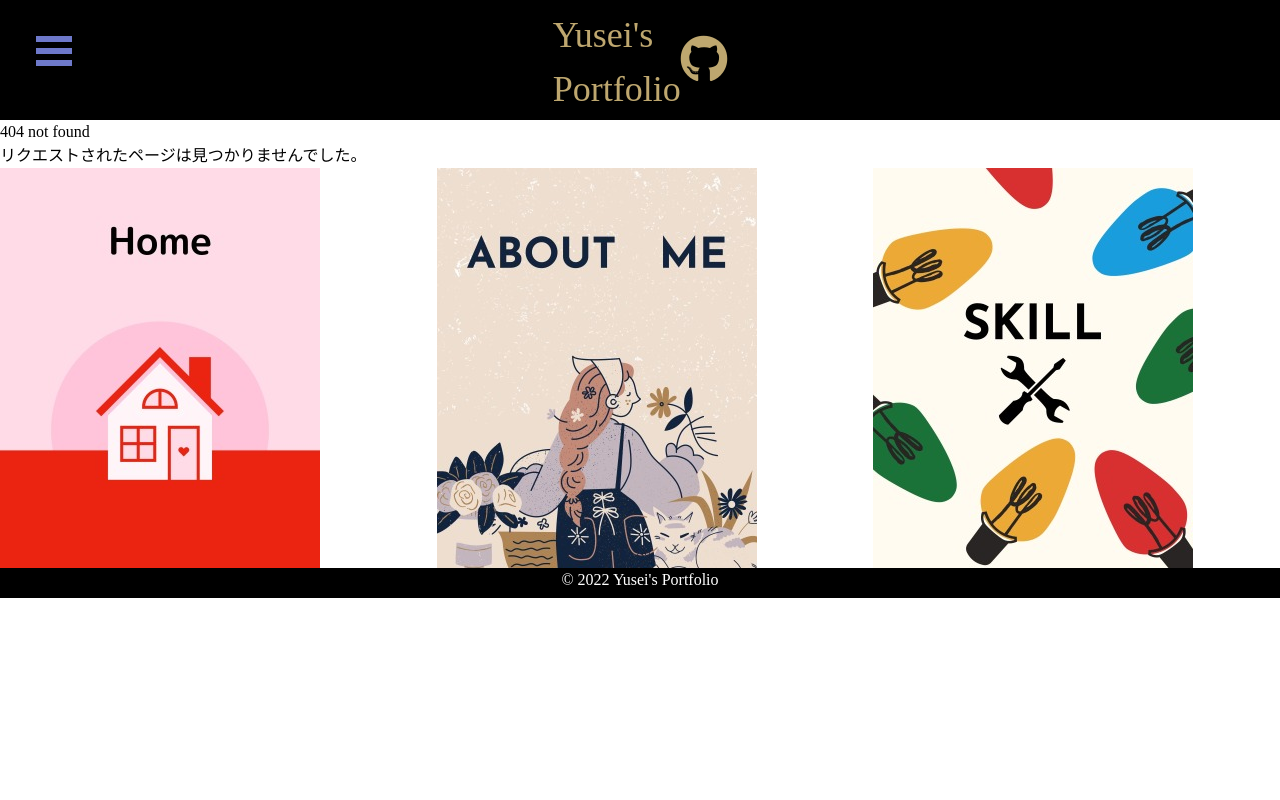
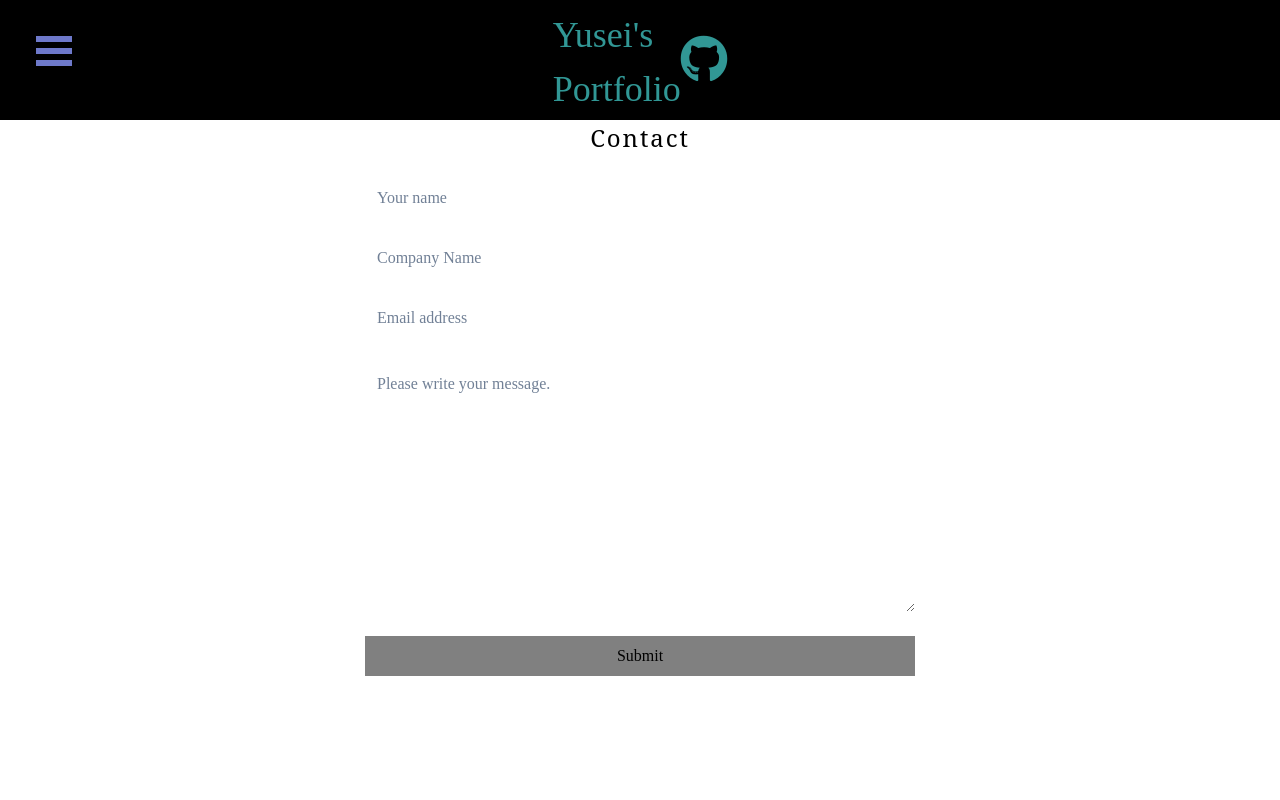
Before and after one commit to Yusei-K97/Yusei-s-Portfolio, a React (Create React App) app: page /contact in a window 1280 px wide. Before the commit this address had no page. Shown: the top 800 px of the page. Built offline with nearby package versions, Linux system fonts and the light colour scheme.

Commit message:
add contact

```diff
--- a/package.json
+++ b/package.json
@@ -13,6 +13,7 @@
     "@testing-library/react": "^13.4.0",
     "@testing-library/user-event": "^13.5.0",
     "components": "^0.1.0",
+    "emailjs-com": "^3.2.0",
     "framer-motion": "^7.6.18",
     "gsap": "^3.11.3",
     "react": "^18.2.0",
--- a/src/App.js
+++ b/src/App.js
@@ -1,7 +1,6 @@
 import React, { useEffect, useState } from 'react';
 import { ChakraProvider } from "@chakra-ui/react";
 import { Routing } from './Routing';
-import Fonts from "./components/tools/styles/fonts";
 import { theme } from "./components/tools/styles/theme";
 import { Loading } from "./components/tools/Loading";
 
@@ -13,13 +12,11 @@ const App = () => {
   if (isLoading)
     return (
       <ChakraProvider theme={theme}>
-        <Fonts />
         <Loading />
       </ChakraProvider>
     );
   return (
     <ChakraProvider theme={theme}>
-      <Fonts />
       <Routing />
     </ChakraProvider>
   );
--- a/src/components/pages/Contact.jsx
+++ b/src/components/pages/Contact.jsx
@@ -1,10 +1,124 @@
-import React from "react";
+import styled from "styled-components";
+import { useState } from "react";
+import { init, send } from 'emailjs-com';
 
 export const Contact = () => {
+    const [fullName, setFullName] = useState('');
+    const [company, setCompany] = useState('');
+    const [mail, setMail] = useState('');
+    const [message, setMessage] = useState('');
+
+    const sendMail = () => {
+        const userID = process.env.REACT_APP_USER_ID = eD63Cw0bHcRgTBzKy;
+        const serviceID = process.env.REACT_APP_SERVICE_ID = service_0t6p0aw;
+        const templateID = process.env.REACT_APP_TEMPLATE_ID = template_mh2lhpf;
+
+        if (
+            userID !== undefined &&
+            serviceID !== undefined &&
+            templateID !== undefined
+        ) {
+            init(userID);
+            const template_param = {
+                to_name: fullName,
+                company: company,
+                from_email: mail,
+                message: message,
+            };
+
+            send(serviceID, templateID, template_param).then(() => {
+                window.alert('Thank you for your inquiry.');
+                setFullName('');
+                setCompany('');
+                setMail('');
+                setMessage('');
+            });
+        }
+    }
+    const handleClick = (e) => {
+        e.preventDefault();
+        sendMail();
+    };
+
+  // 必須項目
+    const disableSend = fullName === '' || mail === '' || message === '';
+
     return (
-        <>
-            <h1>404 not found</h1>
-            <p>リクエストされたページは見つかりませんでした。</p>
-        </>
+    <SContainer>
+      <STitle>Contact</STitle>
+      <SForm>
+          <SInput
+            type="text"
+            value={fullName}
+            placeholder='Your name'
+            onChange={(e) => setFullName(e.target.value)}
+          />
+          <SInput
+            type="text"
+            required
+            value={company}
+            placeholder='Company Name'
+            onChange={(e) => setCompany(e.target.value)}
+          />
+          <SInput
+            type="email"
+            value={mail}
+            placeholder='Email address'
+            onChange={(e) => setMail(e.target.value)}
+          />
+          <STextarea
+            type="text"
+            rows="10"
+            value={message}
+            placeholder='Please write your message.'
+            onChange={(e) => setMessage(e.target.value)}
+            />
+            <SButton
+            onClick={handleClick}
+            disabled={disableSend}
+            >
+            Submit
+            </SButton>
+        </SForm>
+    </SContainer>
     );
-};
+}
+
+const SContainer = styled.div`
+  min-height: 100vh;
+`
+
+const STitle = styled.h2`
+  font-family: 'Noto Serif',serif;
+  text-align: center;
+  font-size: 24px;
+  letter-spacing: .08em;
+`
+
+const SForm = styled.form`
+  min-width: 300px;
+  max-width: 550px;
+  width: 50%;
+  margin: 0 auto;
+  display: flex;
+  flex-direction: column;
+`
+const SInput = styled.input`
+  height: 36px;
+  padding: 0 12px;
+  margin: 24px 0 0 0;
+`
+
+const STextarea = styled.textarea`
+  padding: 12px 12px 0;
+  margin: 24px 0 0 0;
+`
+
+const SButton = styled.button`
+  height: 40px;
+  margin: 24px 0 0 0;
+  background: #bea76f;
+  :disabled {
+    background: gray;
+  }
+`
--- a/src/components/pages/Home.jsx
+++ b/src/components/pages/Home.jsx
@@ -1,14 +1,14 @@
 import React from "react";
-import { Avatar, HStack, Stack, Heading, Box, Center } from '@chakra-ui/react';
+import { Avatar, HStack, Stack, Heading, Text, Center } from '@chakra-ui/react';
 
 export const Home = () => {
     return(
       <Center m={6}>
         <HStack fontFamily="cursive">
-          <Avatar size="xl" src="https://cdn.pixabay.com/photo/2017/09/25/13/12/puppy-2785074_1280.jpg" />
+          <Avatar src="https://cdn.pixabay.com/photo/2017/09/25/13/12/puppy-2785074_1280.jpg" size="2xl" />
           <Stack>
-            <Heading size="l">Y-Kimura</Heading>
-            <Box size="xl" >welcome to my portfolio website!<br />Take your time.</Box>
+            <Heading fontSize="3xl">Y-Kimura</Heading>
+            <Text fontSize="4xl">Welcome to my portfolio website!<br />Take your time.</Text>
           </Stack>
         </HStack>
         </Center>
--- a/src/components/tools/layouts/Header.jsx
+++ b/src/components/tools/layouts/Header.jsx
@@ -12,7 +12,8 @@ export const Header = () => {
                 fontSize="4xl"
                 p={2}
                 fontFamily="fancy"
-                color="#bea76f"
+                color="blue.500"
+                _hover={{color: "teal.500"}}
                 >
                 <Link to="/">Yusei's<br/>Portfolio</Link>
                 <a href='https://github.com/Yusei-K97'>
--- a/src/components/tools/layouts/HeaderMenu.jsx
+++ b/src/components/tools/layouts/HeaderMenu.jsx
@@ -11,34 +11,34 @@ export const HeaderMenu = () => {
                 <HStack>
                 <Avatar src="https://cdn.pixabay.com/photo/2017/07/11/00/24/house-2492054__480.png"/>
                 <Stack>
-                    <Box>Home</Box>
+                    <Box _hover={{color: "teal.500"}}>Home</Box>
                 </Stack></HStack></Link>
             <Link to="/aboutme">
                 <HStack>
                 <Avatar src="https://cdn.pixabay.com/photo/2014/08/13/07/25/i-love-myself-417267__480.jpg"/>
                 <Stack>
-                    <Box>About Me</Box>
+                    <Box _hover={{color: "teal.500"}}>About Me</Box>
                 </Stack></HStack></Link>
             <Link to="/myskill">
                 <HStack>
                 <Avatar src="https://cdn.pixabay.com/photo/2017/10/21/12/36/training-2874597__480.jpg"/>
                 <Stack>
-                    <Box>My Skill</Box>
+                    <Box _hover={{color: "teal.500"}}>My Skill</Box>
                 </Stack></HStack></Link>
             <Link to="/production">
             <HStack>
                 <Avatar src="https://cdn.pixabay.com/photo/2014/11/04/08/07/mark-516277__480.jpg"/>
                 <Stack>
-                    <Box>Production</Box>
+                    <Box _hover={{color: "teal.500"}}>Production</Box>
                 </Stack></HStack></Link>
             <Link to="/contact">
                 <HStack>
                 <Avatar src="https://cdn.pixabay.com/photo/2019/07/03/05/58/envelope-4313721__480.png"/>
                 <Stack>
-                    <Box>Contact</Box>
+                    <Box _hover={{color: "teal.500"}}>Contact</Box>
                 </Stack></HStack>
             </Link>
-            <a href='https://github.com/Yusei-K97'>
+            <a href='https://github.com/Yusei-K97' >
                 <i className="fab fa-github gold fa-lg"></i>
             </a>
         </Menu>
--- a/src/components/tools/layouts/Menu.css
+++ b/src/components/tools/layouts/Menu.css
@@ -14,9 +14,8 @@
 
   /* Color/shape of burger icon bars on hover*/
   .bm-burger-bars-hover {
-    background: rgb(205, 24, 24);
+    background: white;
   }
-
   /* Position and sizing of clickable cross button */
   .bm-cross-button {
     height: 30px;
--- a/src/components/tools/styles/fonts.js
+++ /dev/null
@@ -1,26 +0,0 @@
-import { Global } from "@emotion/react";
-
-const Fonts = () => (
-  <Global
-    styles={`
-      /* latin */
-      @font-face {
-        font-family: 'Heading Font Name';
-        font-style: normal;
-        font-weight: 700;
-        font-display: swap;
-        unicode-range: U+0000-00FF, U+0131, U+0152-0153, U+02BB-02BC, U+02C6, U+02DA, U+02DC, U+2000-206F, U+2074, U+20AC, U+2122, U+2191, U+2193, U+2212, U+2215, U+FEFF, U+FFFD;
-      }
-      /* latin */
-      @font-face {
-        font-family: 'Body Font Name';
-        font-style: normal;
-        font-weight: 400;
-        font-display: swap;
-        unicode-range: U+0000-00FF, U+0131, U+0152-0153, U+02BB-02BC, U+02C6, U+02DA, U+02DC, U+2000-206F, U+2074, U+20AC, U+2122, U+2191, U+2193, U+2212, U+2215, U+FEFF, U+FFFD;
-      }
-      `}
-  />
-);
-
-export default Fonts;
```
Also changed, not shown: 1 other file (tests, documents, lock files or other folders).
